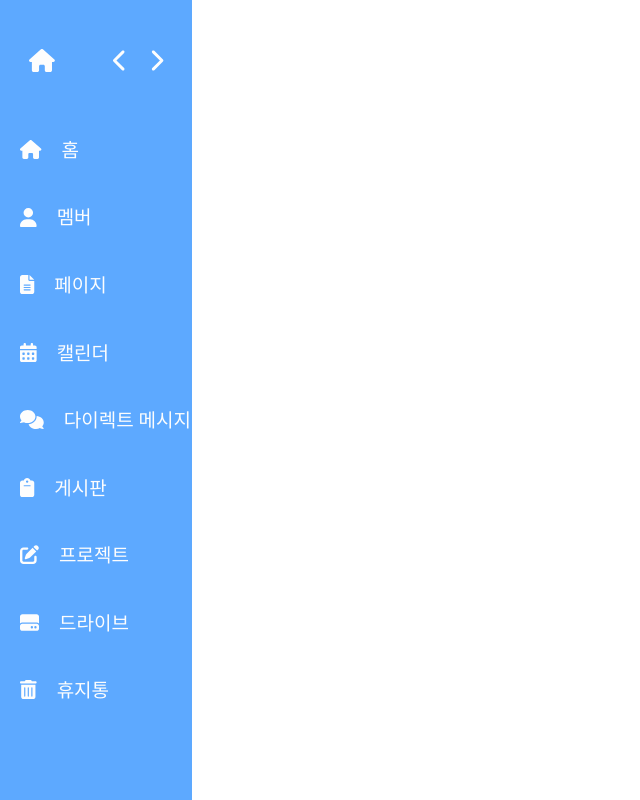
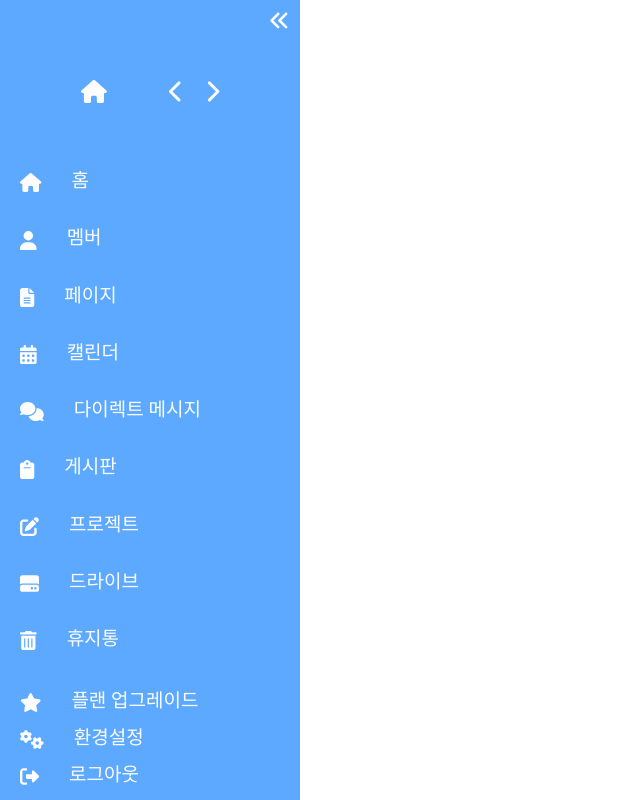
Before and after one commit to greenlotte6/lotte2-community-app-project-team4, a React (Vite) app in the folder zylo-react/: page / in a window 1280 px wide. Shown: the whole page, without its empty margins (0-640 px from the left). Built offline with nearby package versions, Linux system fonts and the light colour scheme.

Commit message:
애니메이션 추가

```diff
--- a/zylo-react/src/components/SideBar.jsx
+++ b/zylo-react/src/components/SideBar.jsx
@@ -1,23 +1,41 @@
 import { FontAwesomeIcon } from "@fortawesome/react-fontawesome";
 import {
+  faAnglesLeft,
   faCalendarDays,
   faChevronLeft,
   faChevronRight,
   faClipboard,
   faComments,
   faFileLines,
+  faGears,
   faHardDrive,
   faHome,
   faPenToSquare,
+  faRightFromBracket,
+  faStar,
   faTrashCan,
   faUser,
 } from "@fortawesome/free-solid-svg-icons";
 import { Link } from "react-router-dom";
+import { useState } from "react";
 
 export const SideBar = () => {
+  const [collapsed, setCollapsed] = useState(false);
+
+  const toggleCollapse = () => {
+    setCollapsed((prev) => !prev);
+  };
+
   return (
     <div id="side-container">
-      <aside id="side-bar">
+      <aside id="side-bar" className={collapsed ? "collapsed" : ""}>
+        <nav id="collapse">
+          <FontAwesomeIcon
+            icon={faAnglesLeft}
+            className={`collapse-btn ${collapsed ? "rotated" : ""}`}
+            onClick={toggleCollapse}
+          />
+        </nav>
         <header>
           <div className="buttons">
             <FontAwesomeIcon icon={faHome} className="home-btn" />
@@ -51,30 +69,67 @@ export const SideBar = () => {
             </Link>
           </li>
           <li className="menu-item">
+            <Link to="">
               <FontAwesomeIcon icon={faCalendarDays} className="menu-icon" />
-            <a>캘린더</a>
+              <span>캘린더</span>
+            </Link>
           </li>
           <li className="menu-item">
+            <Link to="">
               <FontAwesomeIcon icon={faComments} className="menu-icon" />
-            <a>다이렉트 메시지</a>
+              <span>다이렉트 메시지</span>
+            </Link>
           </li>
           <li className="menu-item">
+            <Link to="">
               <FontAwesomeIcon icon={faClipboard} className="menu-icon" />
-            <a>게시판</a>
+              <span>게시판</span>
+            </Link>
           </li>
           <li className="menu-item">
+            <Link to="">
               <FontAwesomeIcon icon={faPenToSquare} className="menu-icon" />
-            <a>프로젝트</a>
+              <span>프로젝트</span>
+            </Link>
           </li>
           <li className="menu-item">
+            <Link to="">
               <FontAwesomeIcon icon={faHardDrive} className="menu-icon" />
-            <a>드라이브</a>
+              <span>드라이브</span>
+            </Link>
           </li>
           <li className="menu-item">
+            <Link to="">
               <FontAwesomeIcon icon={faTrashCan} className="menu-icon" />
-            <a>휴지통</a>
+              <span>휴지통</span>
+            </Link>
           </li>
         </ul>
+        <footer>
+          <ul className="menu">
+            <li className="menu-item">
+              <Link to="">
+                <FontAwesomeIcon icon={faStar} className="menu-icon" />
+                <span>플랜 업그레이드</span>
+              </Link>
+            </li>
+            <li className="menu-item">
+              <Link to="">
+                <FontAwesomeIcon icon={faGears} className="menu-icon" />
+                <span>환경설정</span>
+              </Link>
+            </li>
+            <li className="menu-item">
+              <Link to="">
+                <FontAwesomeIcon
+                  icon={faRightFromBracket}
+                  className="menu-icon"
+                />
+                <span>로그아웃</span>
+              </Link>
+            </li>
+          </ul>
+        </footer>
       </aside>
     </div>
   );
--- a/zylo-react/src/styles/side.scss
+++ b/zylo-react/src/styles/side.scss
@@ -1,10 +1,39 @@
 #side-container {
+  transition: width 0.3s ease;
+  width: 300px;
   overflow: hidden;
+
+  #side-bar.collapsed {
+    width: 60px;
+  }
+
   #side-bar {
-    width: 15%;
+    width: 300px;
     height: 100vh;
     float: left;
     background-color: #5da9ff;
+    transition: all 0.3s ease;
+
+    #collapse {
+      width: 100%;
+      height: 20px;
+      color: #fdfdfd;
+      font-size: 21px;
+      padding: 10px;
+      box-sizing: border-box;
+
+      .collapse-btn {
+        float: right;
+        cursor: pointer;
+        transform: rotate(0deg);
+        transition: transform 0.4s cubic-bezier(0.4, 0, 0.2, 1);
+      }
+
+      .collapse-btn.rotated {
+        transform: rotate(180deg);
+      }
+    }
+
     header {
       width: 100%;
       height: 15%;
@@ -13,6 +42,10 @@
       align-items: center;
 
       .buttons {
+        opacity: 1;
+        max-height: 100px;
+        transition: opacity 0.3s ease, max-height 0.3s ease;
+        overflow: hidden;
         width: 200px;
         display: flex;
         justify-content: space-around;
@@ -34,6 +67,24 @@
         }
       }
     }
+
+    footer {
+      width: 100%;
+      height: 20%;
+    }
+  }
+
+  /*사이드 바가 접혔을 때 상단의 버튼(집, 앞뒤 버튼) 사라짐*/
+  #side-bar.collapsed .buttons {
+    opacity: 0;
+    max-height: 0;
+  }
+
+  /*사이드 바가 접혔을 때 텍스트 사라짐*/
+  #side-bar.collapsed .menu-item span {
+    opacity: 0;
+    max-width: 0;
+    margin-left: 0;
   }
 
   .menu {
@@ -41,12 +92,25 @@
     flex-direction: column;
     justify-content: space-between;
     width: 100%;
-    height: 70%;
+    height: 60%;
     padding: 20px;
 
     .menu-item {
+      width: 100%;
       font-size: 19px;
       color: #fdfdfd;
+      overflow: hidden;
+    }
+
+    .menu-item span {
+      display: inline-block;
+      opacity: 1;
+      width: auto;
+      max-width: 200px;
+      margin-left: 10px;
+      transition: opacity 0.3s ease, max-width 0.3s ease, margin-left 0.3s ease;
+      overflow: hidden;
+      white-space: nowrap;
     }
 
     .menu-icon {
```
Lines whose indentation alone changed are shown as unchanged.
